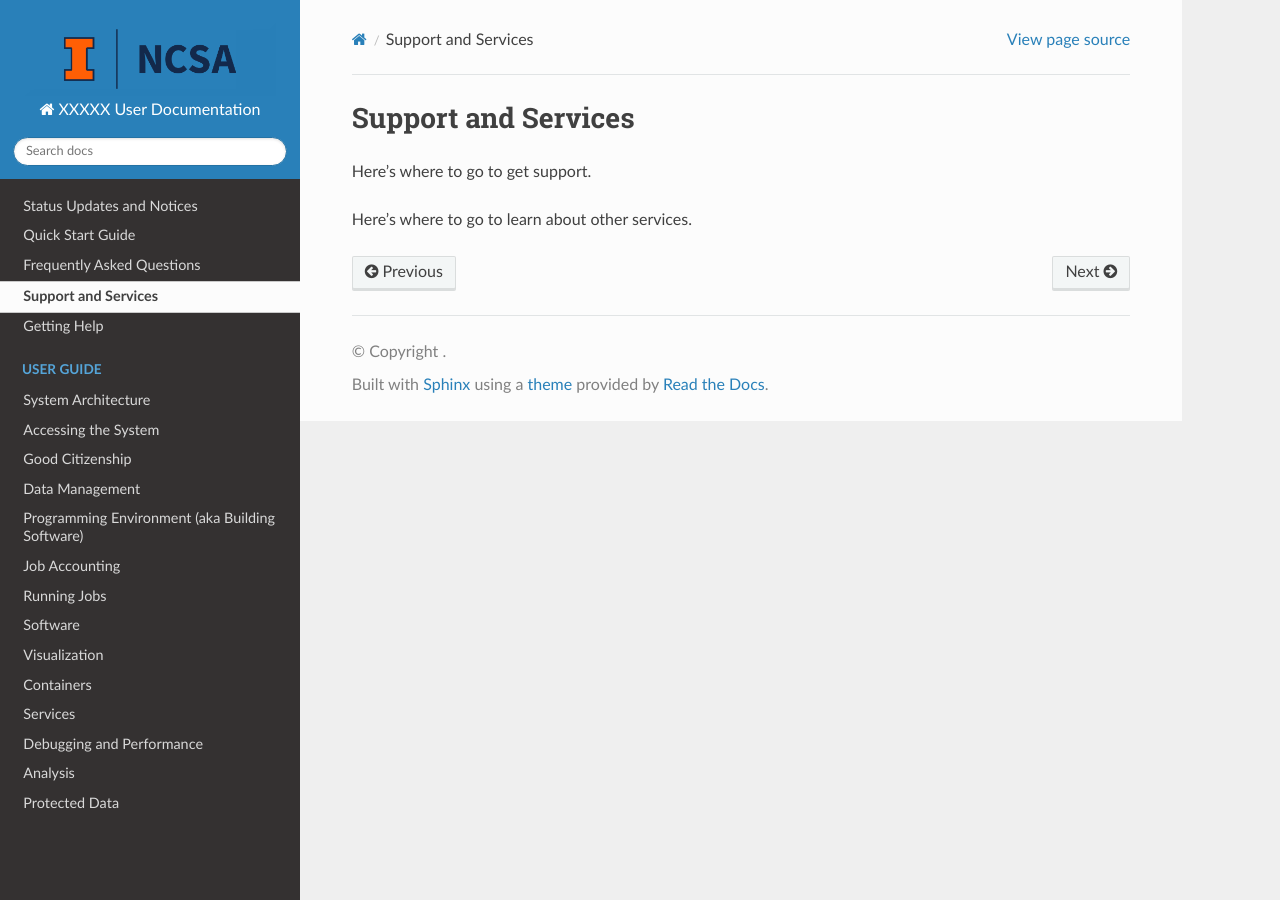
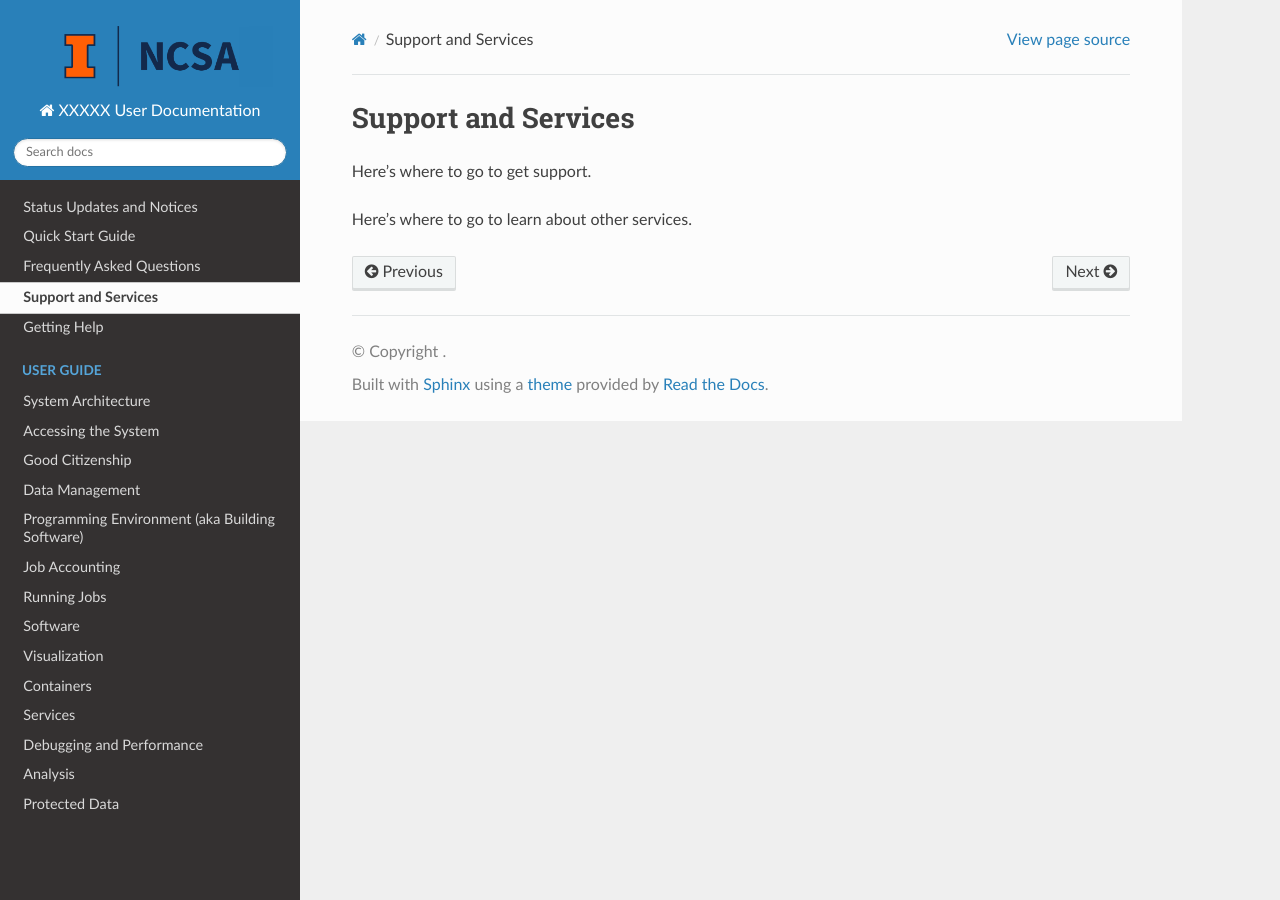
Before and after one commit to lhelms2/rtd-template-2, a Sphinx documentation site: the page built from docs/source/support_services.rst, in a window 1280 px wide. Built offline with Sphinx 7.4.7 and the Read the Docs theme 2.0.0, drawn with Linux system fonts in a browser that asks for light colours; pages that are not in the unit, such as notebooks, are missing from menus.

Commit message:
Update conf.py

```diff
--- a/docs/source/conf.py
+++ b/docs/source/conf.py
@@ -46,7 +46,7 @@
 # -- Logo
 html_static_path = ['_static']
 # html_logo = "images/BlockI-NCSA-Full-Color-RGB.png"
-html_logo = "images/BlockI-NCSA-Full-Color-RGB_border8.png"
+html_logo = "images/BlockI-NCSA-Full-Color-RGB_border_offset.png"
 # html_logo = "images/SUPER_FullColor_RGB.png"
 html_theme_options = {
      'logo_only': True,
```
